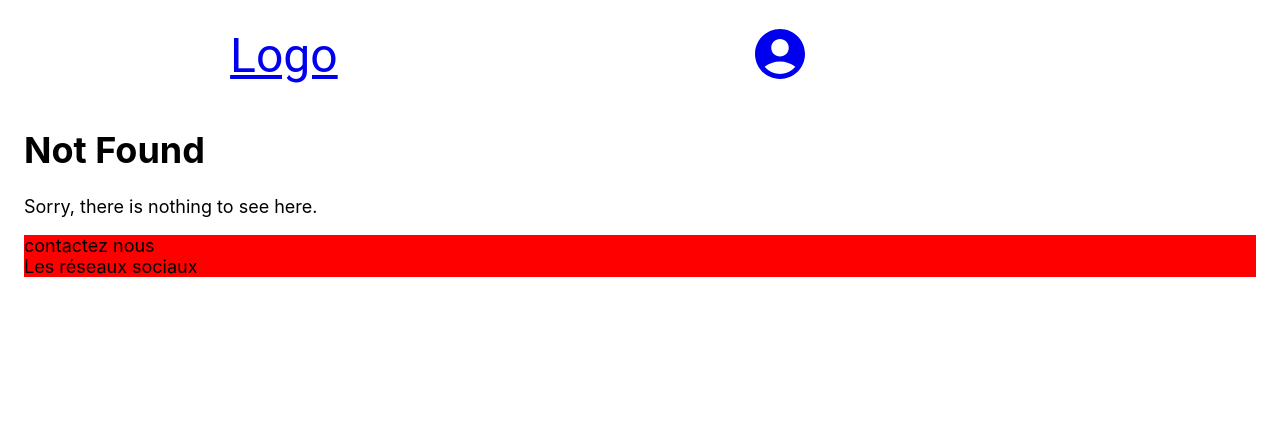
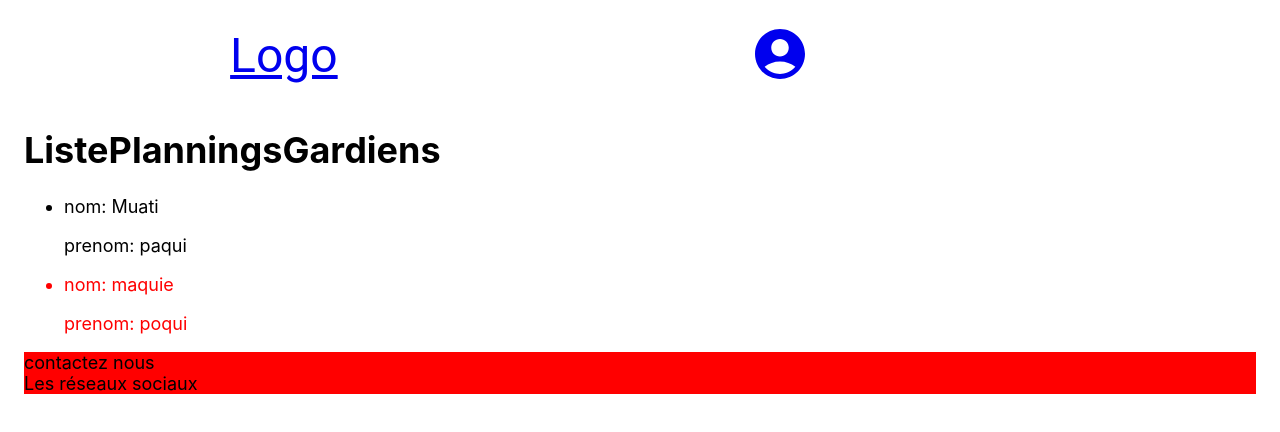
Before and after one commit to XadosIV/UrbanPark_ProjetS4, a React (Create React App) app in the folder client/: page /listePlanningGardiens in a window 1280 px wide. Before the commit this address had no page. Shown: the top 432 px of the page. Built offline with nearby package versions, Linux system fonts and the light colour scheme; no server answers.

Commit message:
ajout du système de listes de personnes

```diff
--- a/client/src/AppRoutes.js
+++ b/client/src/AppRoutes.js
@@ -1,6 +1,6 @@
 import React from "react"
 import { Route, Routes } from "react-router-dom"
-import { Test, NotFoundPage, Connexion, HomePage } from "./page"
+import { Test, NotFoundPage, Connexion, HomePage, ListePlanningsGardiens } from "./page"
 
 export function AppRoutes() {
 
@@ -8,6 +8,7 @@ export function AppRoutes() {
 		<Routes>
 			<Route path="/" element={<HomePage />} />
 			<Route path="/test" element={<Test />} />
+			<Route path="/listePlanningGardiens" element={<ListePlanningsGardiens />} />
 			<Route path="/connexion" element={<Connexion />} />
 			<Route path="*" element={<NotFoundPage />} />
 		</Routes>
--- a/client/src/components/index.js
+++ b/client/src/components/index.js
@@ -2,3 +2,5 @@ export * from "./ExampleName"
 export * from "./ParkingsAccueil"
 export * from "./Parking"
 export * from "./EndPage"
+export * from "./personne"
+export * from "./listePersonnes"
--- /dev/null
+++ b/client/src/components/listePersonnes.jsx
@@ -0,0 +1,39 @@
+import React, { useEffect } from "react";
+import { Personne } from "./";
+import listPerson from "../services/listPerson"
+
+export function ListePersonnes(nom) {
+	useEffect(() => {
+		const fetchData = async () => {
+		  const data = await listPerson.takeAll(nom);
+		}
+
+		// call the function
+		fetchData()
+		  // make sure to catch any error
+		  .catch(console.error);
+	  }, [])
+
+	const list = [
+		{
+			"nom": "Muati",
+			"prenom": "paqui",
+			"statut": false,
+		},
+		{
+			"nom": "maquie",
+			"prenom": "poqui",
+			"statut": true,
+		}
+	];
+
+	return (<div>
+		<ul>
+			{
+				list.map((person, index) => (
+					<Personne key={index} person={person} />
+				))
+			}
+		</ul>
+	</div>)
+}
--- /dev/null
+++ b/client/src/components/personne.jsx
@@ -0,0 +1,16 @@
+import React, { useEffect } from "react";
+
+
+export function Personne(person){
+
+	const pers = person.person
+
+	const test = pers.statut
+
+	return (
+		<li style={{color: test? 'red': 'black'}}>
+			<p>nom: {pers.nom}</p>
+			<p>prenom: {pers.prenom}</p>
+		</li>
+	)
+}
--- /dev/null
+++ b/client/src/page/ListePlanningsGardiens.jsx
@@ -0,0 +1,11 @@
+import React from "react";
+import { ListePersonnes } from "../components";
+
+
+export function ListePlanningsGardiens(){
+
+	return (<div>
+		<h1>ListePlanningsGardiens</h1>
+		<ListePersonnes nom="gardien"/>
+	</div>)
+}
--- a/client/src/page/index.js
+++ b/client/src/page/index.js
@@ -2,3 +2,4 @@ export * from "./NotFoundPage"
 export * from "./Test"
 export * from "./Connexion"
 export * from "./HomePage"
+export * from "./ListePlanningsGardiens"
--- a/client/src/services/authAPI.jsx
+++ b/client/src/services/authAPI.jsx
@@ -1,7 +1,7 @@
 import axios from "axios"
 
 function authenticate(user){
-	const url = ProcessingInstruction.env.REACT_APP_HOST + ":" + ProcessingInstruction.env.REACT_APP_PORTSERVER + "?email=" + user.identifier + "&mdp=" + user.password;
+	const url = process.env.REACT_APP_HOST + ":" + process.env.REACT_APP_PORTSERVER + "?email=" + user.identifier + "&mdp=" + user.password;
 	console.log(url)
 	return axios.post(url)
 	.then(res => console.log(res))
--- /dev/null
+++ b/client/src/services/listPerson.jsx
@@ -0,0 +1,12 @@
+import axios from "axios"
+
+function takeAll(){
+	const url = process.env.REACT_APP_HOST + ":" + process.env.REACT_APP_PORTSERVER + "/users";
+	console.log(url)
+	return axios.post(url)
+	.then(res => console.log(res))
+}
+
+export default {
+	takeAll
+};
```
